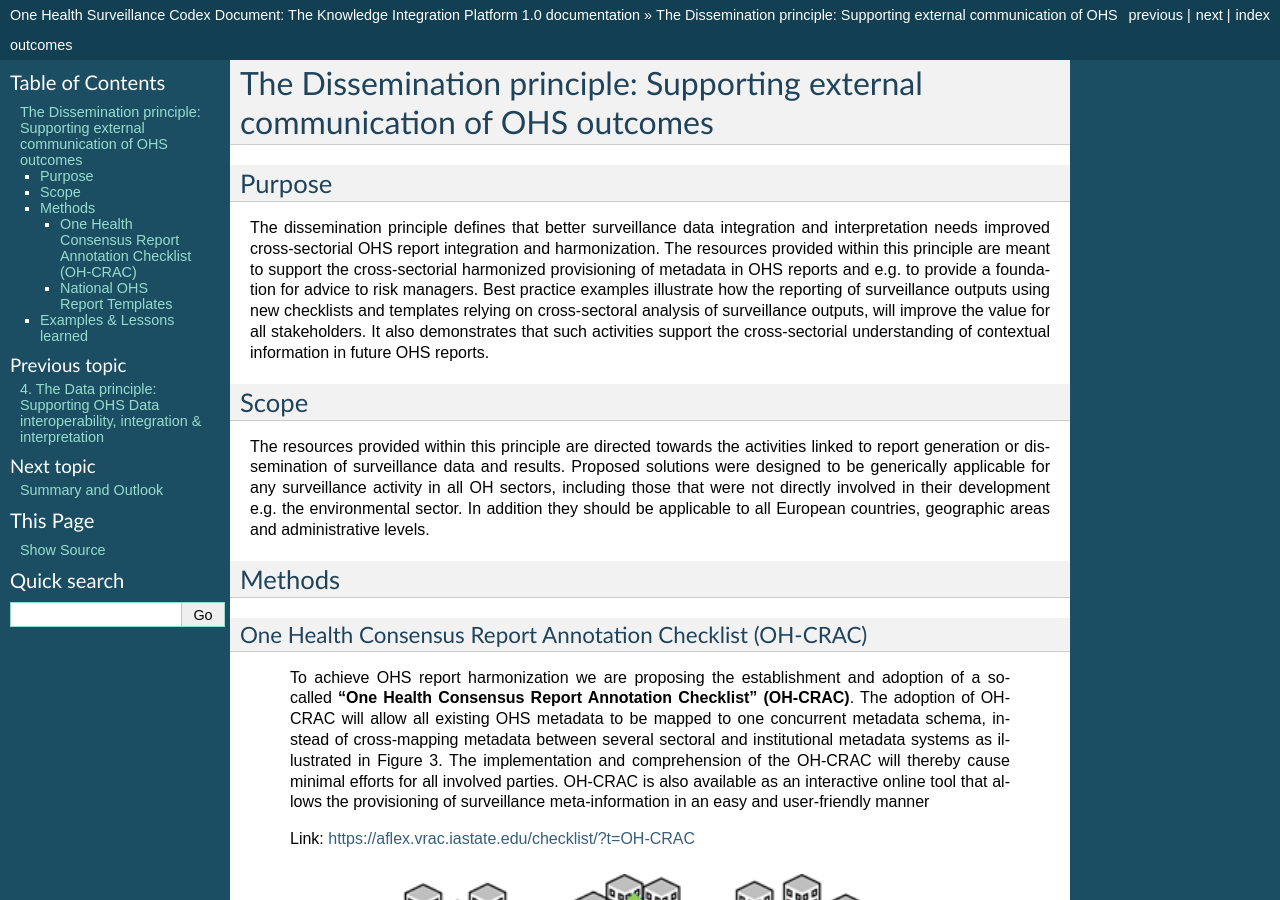
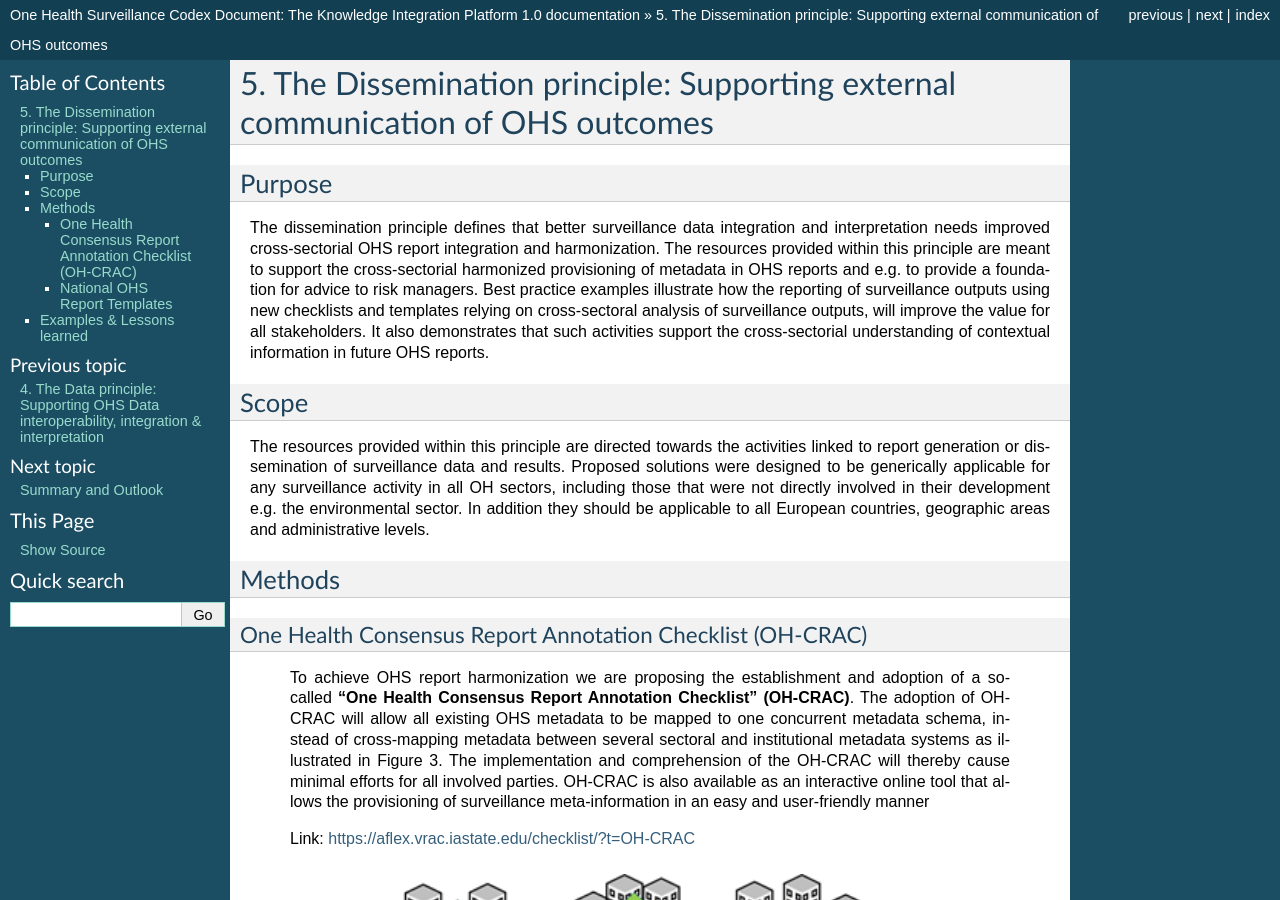
Before and after one commit to EJP-ORION/OH-Surveillance-Codex, a Sphinx documentation site: the page built from docs/5-the-dissemination-principle.rst, in a window 1280 px wide and 900 px high. Built offline with Sphinx 7.4.7, drawn with Linux system fonts in a browser that asks for light colours; some of the changed text lies outside the part shown.

Commit message:
Principle numbering

```diff
--- a/docs/5-the-dissemination-principle.rst
+++ b/docs/5-the-dissemination-principle.rst
@@ -1,5 +1,5 @@
 ==========================================================================
-The Dissemination principle: Supporting external communication of OHS outcomes
+5. The Dissemination principle: Supporting external communication of OHS outcomes
 ==========================================================================
 
 
```
